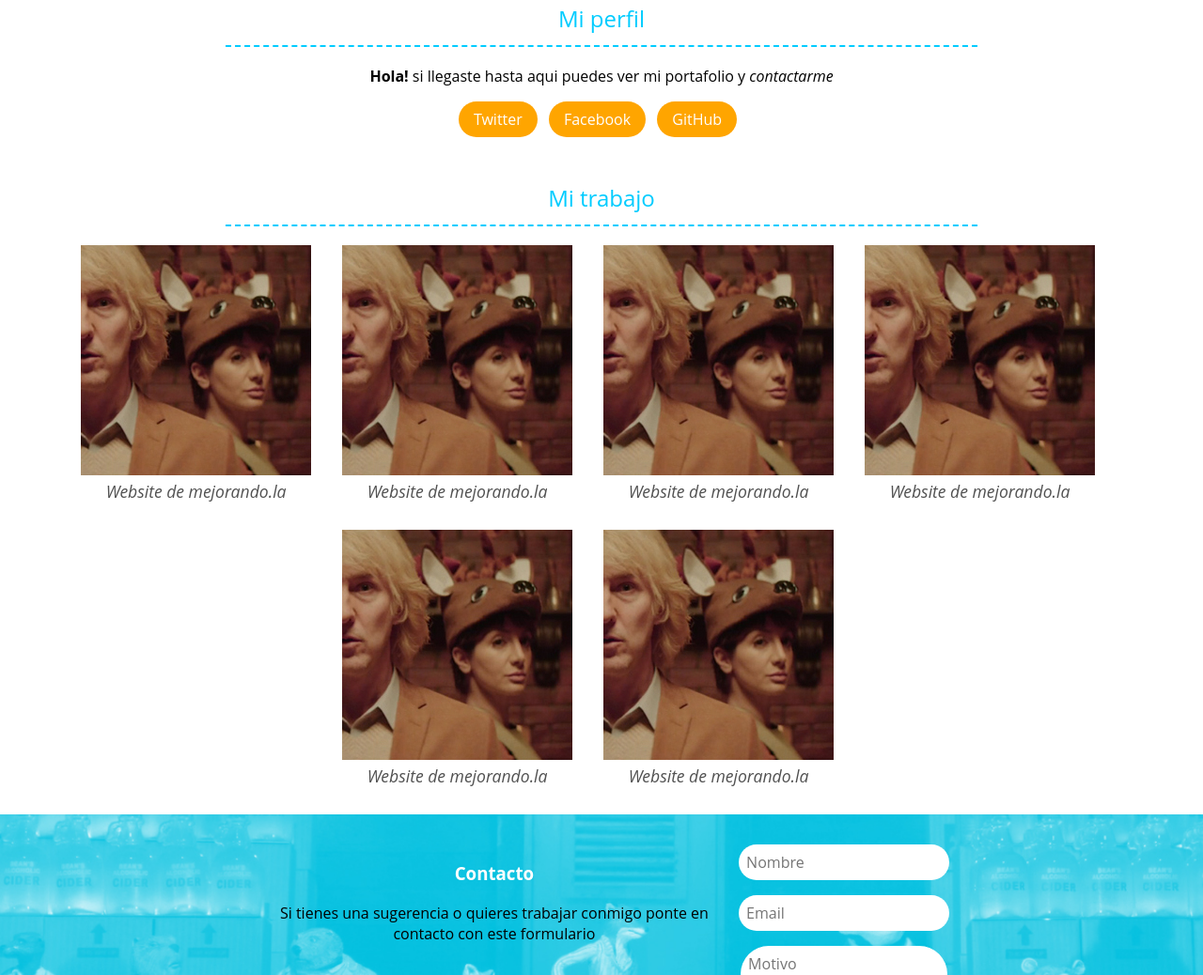
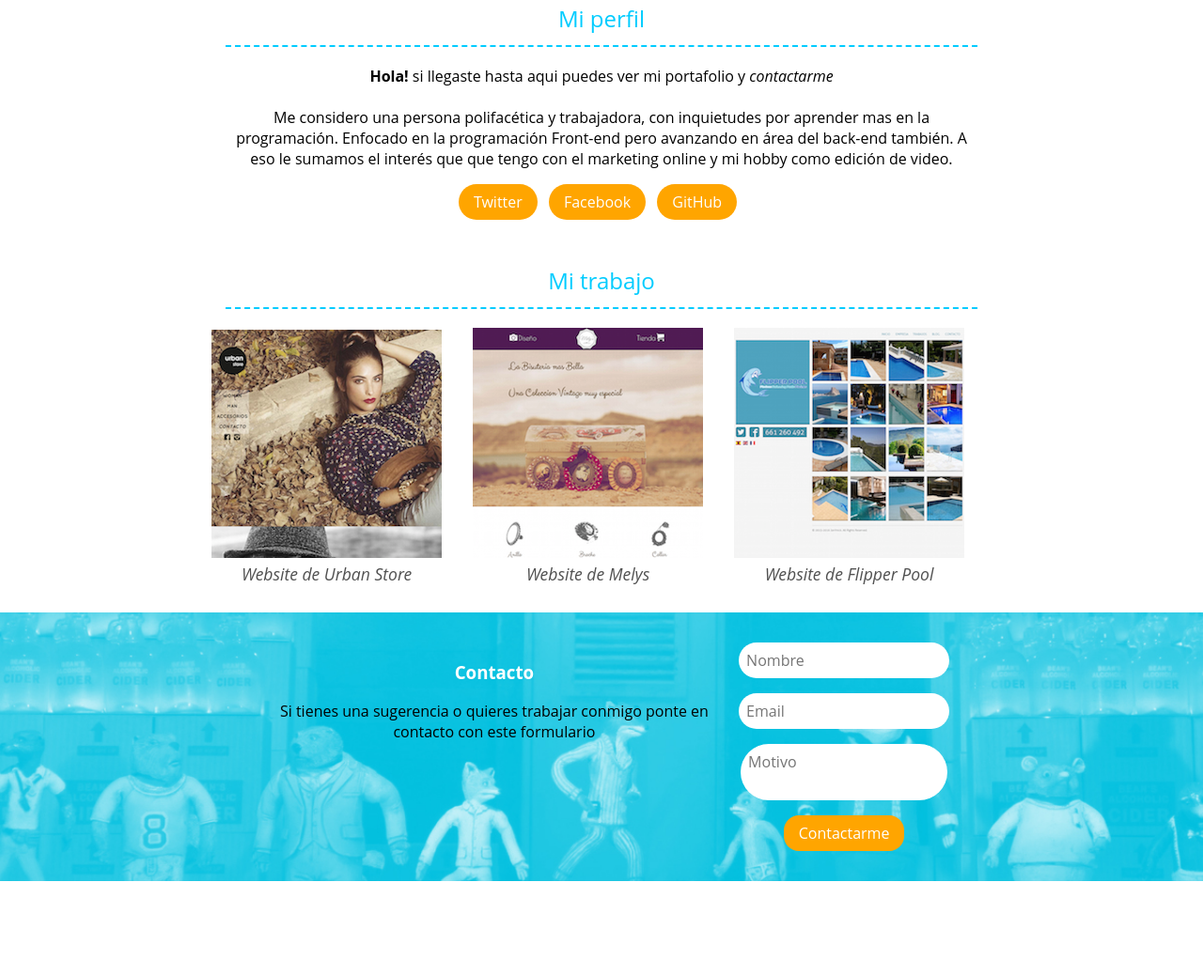
Before and after one commit to leoynick/Yannick, a plain HTML site: page index.html in a window 1280 px wide. Shown: the part 411-1449 px from the top of the page at 94% size. After the commit the page ends 1349 px from the top, so only its background shows below. Drawn offline with Linux system fonts and the light colour scheme.

Commit message:
añadir imagenes y modificacion de index

```diff
--- a/index.html
+++ b/index.html
@@ -39,6 +39,9 @@
                 <h2 class="Profile-title u-title">Mi perfil</h2>
                 <p class="Profile-description">
                     <strong>Hola!</strong> si <span class="Profile-span">llegaste</span> hasta aqui puedes ver mi portafolio y <em>contactarme</em>
+                    <br><br>
+                    Me considero una persona polifacética y trabajadora, con inquietudes por aprender mas en la programación. Enfocado en la programación Front-end pero avanzando en área del back-end también. A eso le sumamos el interés que que tengo con el marketing online y mi hobby como edición de video.
+
                 </p>
                 <a class="Profile-link" href="http://twitter.com/leoynick/" target="_blank">Twitter</a>
                 <a class="Profile-link" href="http://facebook.com/leoynick/" target="_blank">Facebook</a>
@@ -52,40 +55,23 @@
 
             <article class="Work-item">
                 <figure class="Work-imageContainer">
-                    <img class="Work-image" src="./static/images/proyecto.jpg" alt="Es la descripcion de mi imagen">
-                    <figcaption class="Work-description">Website de mejorando.la</figcaption>
+                    <img class="Work-image" src="./static/images/urban.jpg" alt="Es la descripcion de mi imagen">
+                    <figcaption class="Work-description">Website de Urban Store</figcaption>
                 </figure>
             </article>
             <article class="Work-item">
                 <figure class="Work-imageContainer">
-                    <img class="Work-image" src="./static/images/proyecto.jpg" alt="Es la descripcion de mi imagen">
-                    <figcaption class="Work-description">Website de mejorando.la</figcaption>
+                    <img class="Work-image" src="./static/images/melys.jpg" alt="Es la descripcion de mi imagen">
+                    <figcaption class="Work-description">Website de Melys</figcaption>
                 </figure>
             </article>
             <article class="Work-item">
                 <figure class="Work-imageContainer">
-                    <img class="Work-image" src="./static/images/proyecto.jpg" alt="Es la descripcion de mi imagen">
-                    <figcaption class="Work-description">Website de mejorando.la</figcaption>
+                    <img class="Work-image" src="./static/images/flipper.jpg" alt="Es la descripcion de mi imagen">
+                    <figcaption class="Work-description">Website de Flipper Pool</figcaption>
                 </figure>
             </article>
-            <article class="Work-item">
-                <figure class="Work-imageContainer">
-                    <img class="Work-image" src="./static/images/proyecto.jpg" alt="Es la descripcion de mi imagen">
-                    <figcaption class="Work-description">Website de mejorando.la</figcaption>
-                </figure>
-            </article>
-            <article class="Work-item">
-                <figure class="Work-imageContainer">
-                    <img class="Work-image" src="./static/images/proyecto.jpg" alt="Es la descripcion de mi imagen">
-                    <figcaption class="Work-description">Website de mejorando.la</figcaption>
-                </figure>
-            </article>
-            <article class="Work-item">
-                <figure class="Work-imageContainer">
-                    <img class="Work-image" src="./static/images/proyecto.jpg" alt="Es la descripcion de mi imagen">
-                    <figcaption class="Work-description">Website de mejorando.la</figcaption>
-                </figure>
-            </article>
+
         </section>
         <footer id="contacto" class="Footer">
             <div class="Footer-left">
```
Also changed, not shown: static/images/flipper.jpg (added), static/images/melys.jpg (added), static/images/urban.jpg (added).
